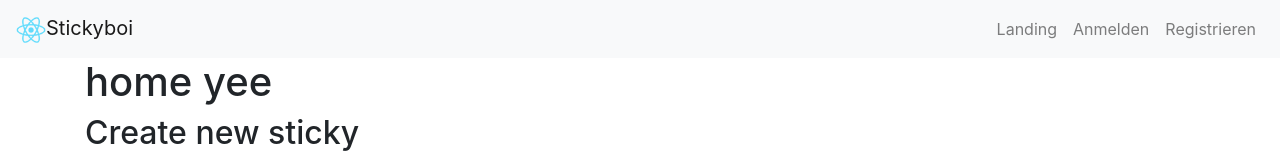
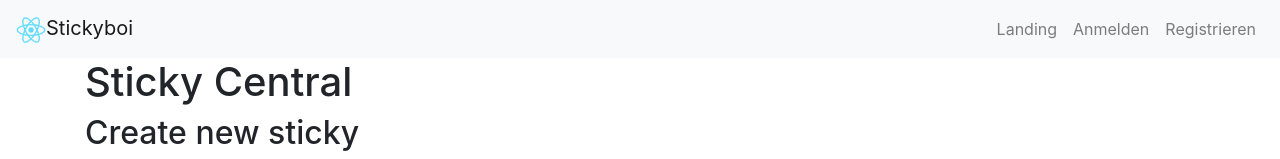
Before and after one commit to s7evinkelevra/woke-customer-timer, a React (Create React App) app: page /home in a window 1280 px wide. Shown: the top 159 px of the page. Built offline with nearby package versions, Linux system fonts and the light colour scheme; no server answers; the database is empty.

Commit message:
random stuff

```diff
--- a/src/components/Home.js
+++ b/src/components/Home.js
@@ -6,7 +6,7 @@ import StickyList from './DB/StickyList';
 const Home = () => {
   return (
     <React.Fragment>
-      <h1>home yee</h1>
+      <h1>Sticky Central</h1>
       <h2>Create new sticky</h2>
       <CreateSticky />
       <h2>List of Stickies</h2>
```
